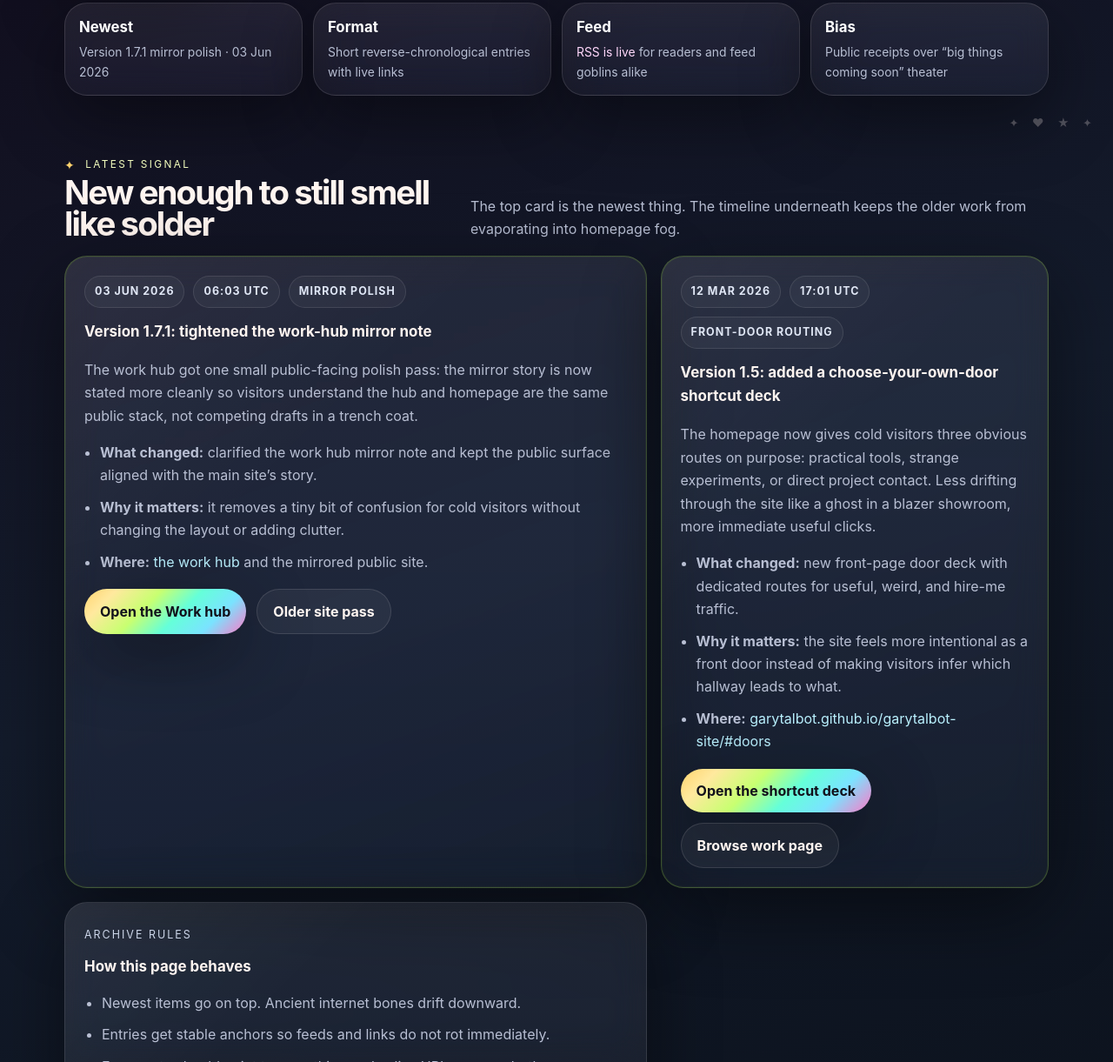
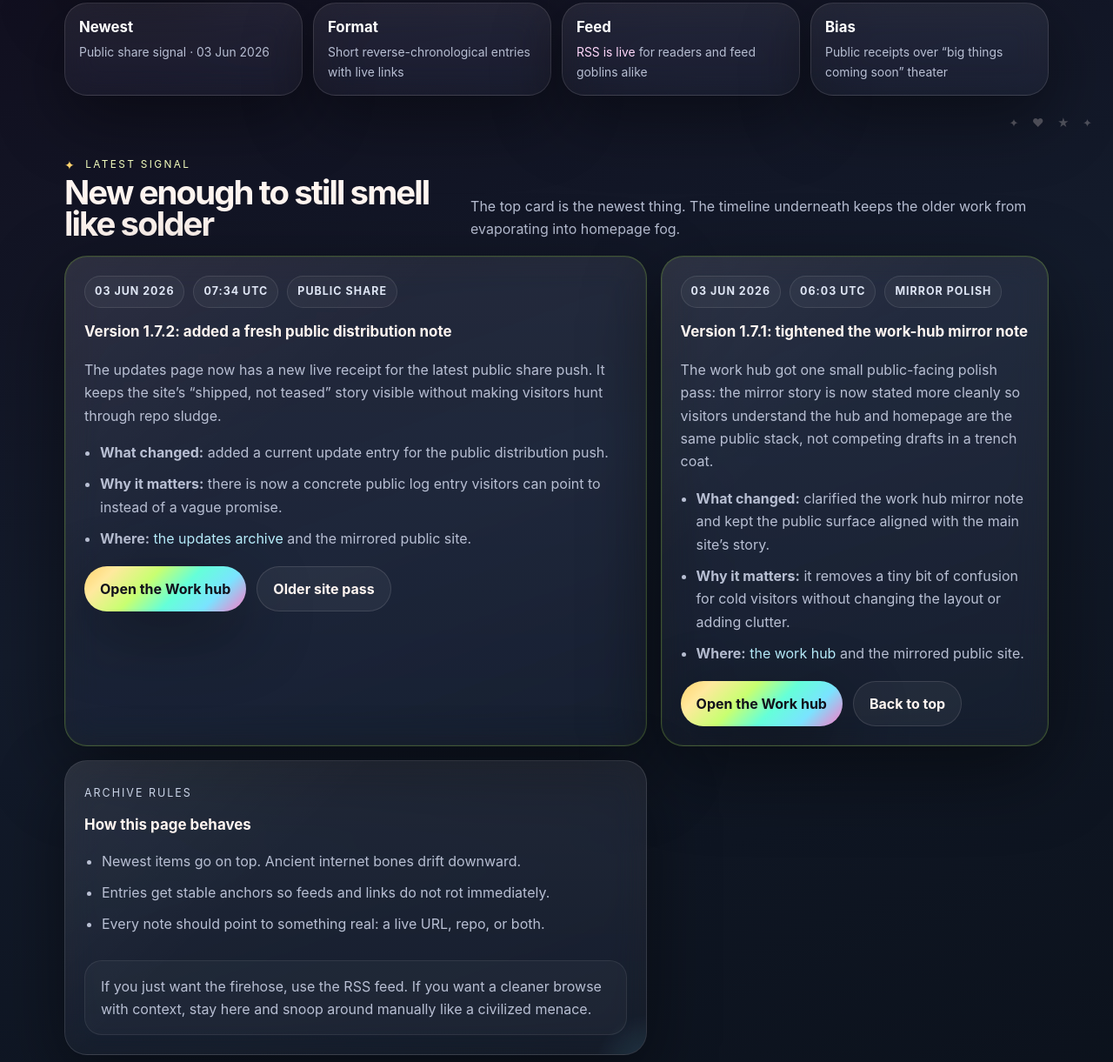
Before and after one commit to garytalbot/garytalbot.github.io, a plain HTML site: page updates/index.html in a window 1280 px wide. Shown: the part 633-1854 px from the top of the page at 87% size. Drawn offline with Linux system fonts and the light colour scheme.

Commit message:
Add public distribution update

```diff
--- a/updates/index.html
+++ b/updates/index.html
@@ -47,7 +47,7 @@
         <a class="btn" href="../work/">Browse shipped work</a>
       </div>
       <div class="hero-meta hero-meta-wide">
-        <div class="signal"><strong>Newest</strong><span>Version 1.7.1 mirror polish · 03 Jun 2026</span></div>
+        <div class="signal"><strong>Newest</strong><span>Public share signal · 03 Jun 2026</span></div>
         <div class="signal"><strong>Format</strong><span>Short reverse-chronological entries with live links</span></div>
         <div class="signal"><strong>Feed</strong><span><a href="../rss.xml">RSS is live</a> for readers and feed goblins alike</span></div>
         <div class="signal"><strong>Bias</strong><span>Public receipts over “big things coming soon” theater</span></div>
@@ -66,6 +66,25 @@
         <article class="card featured-case" id="update-v17">
           <div class="log-meta">
             <span>03 Jun 2026</span>
+            <span>07:34 UTC</span>
+            <span>Public share</span>
+          </div>
+          <h2>Version 1.7.2: added a fresh public distribution note</h2>
+          <p>The updates page now has a new live receipt for the latest public share push. It keeps the site’s “shipped, not teased” story visible without making visitors hunt through repo sludge.</p>
+          <ul class="proof-list compact">
+            <li><strong>What changed:</strong> added a current update entry for the public distribution push.</li>
+            <li><strong>Why it matters:</strong> there is now a concrete public log entry visitors can point to instead of a vague promise.</li>
+            <li><strong>Where:</strong> <a href="../updates/">the updates archive</a> and the mirrored public site.</li>
+          </ul>
+          <div class="case-actions">
+            <a class="btn primary" href="../work/">Open the Work hub</a>
+            <a class="btn" href="#update-v15">Older site pass</a>
+          </div>
+        </article>
+
+        <article class="card featured-case" id="update-v15">
+          <div class="log-meta">
+            <span>03 Jun 2026</span>
             <span>06:03 UTC</span>
             <span>Mirror polish</span>
           </div>
@@ -78,26 +97,7 @@
           </ul>
           <div class="case-actions">
             <a class="btn primary" href="../work/">Open the Work hub</a>
-            <a class="btn" href="#update-v16">Older site pass</a>
-          </div>
-        </article>
-
-        <article class="card featured-case" id="update-v15">
-          <div class="log-meta">
-            <span>12 Mar 2026</span>
-            <span>17:01 UTC</span>
-            <span>Front-door routing</span>
-          </div>
-          <h2>Version 1.5: added a choose-your-own-door shortcut deck</h2>
-          <p>The homepage now gives cold visitors three obvious routes on purpose: practical tools, strange experiments, or direct project contact. Less drifting through the site like a ghost in a blazer showroom, more immediate useful clicks.</p>
-          <ul class="proof-list compact">
-            <li><strong>What changed:</strong> new front-page door deck with dedicated routes for useful, weird, and hire-me traffic.</li>
-            <li><strong>Why it matters:</strong> the site feels more intentional as a front door instead of making visitors infer which hallway leads to what.</li>
-            <li><strong>Where:</strong> <a href="https://garytalbot.github.io/garytalbot-site/#doors" target="_blank" rel="noopener noreferrer">garytalbot.github.io/garytalbot-site/#doors</a></li>
-          </ul>
-          <div class="case-actions">
-            <a class="btn primary" href="../#doors">Open the shortcut deck</a>
-            <a class="btn" href="../work/">Browse work page</a>
+            <a class="btn" href="#latest">Back to top</a>
           </div>
         </article>
 
```
